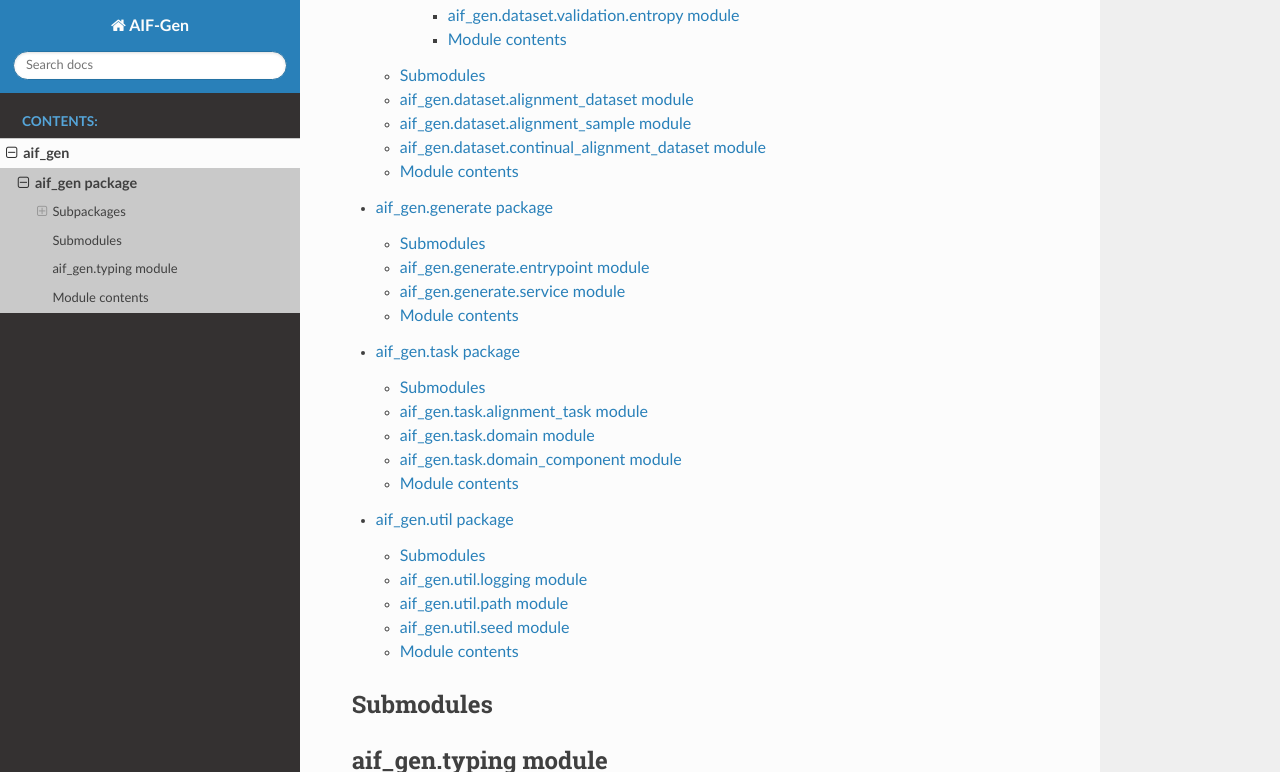
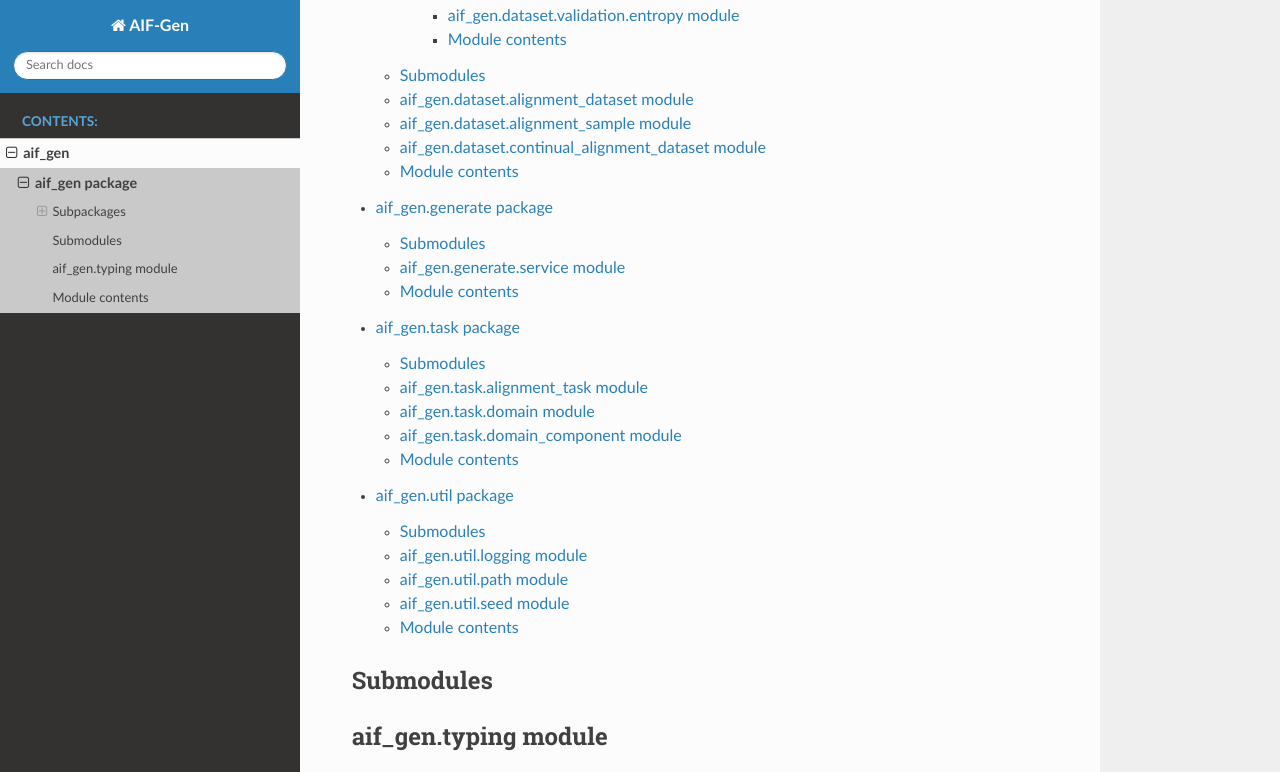
Before and after one commit to amgadelgamal/AIF-Gen, a Sphinx documentation site: the page built from docs/source/aif_gen.rst, in a window 1280 px wide and 900 px high, scrolled down 932 px, cut to the strip 0-772 px from the top of the window. Built offline with Sphinx 7.4.7 and the Read the Docs theme 3.1.0, drawn with Linux system fonts in a browser that asks for light colours.

Commit message:
Upload new documentation

```diff
--- a/docs/source/aif_gen.generate.rst
+++ b/docs/source/aif_gen.generate.rst
@@ -3,14 +3,6 @@ aif\_gen.generate package
 
 Submodules
 ----------
-
-aif\_gen.generate.entrypoint module
------------------------------------
-
-.. automodule:: aif_gen.generate.entrypoint
-   :members:
-   :undoc-members:
-   :show-inheritance:
 
 aif\_gen.generate.service module
 --------------------------------
```
